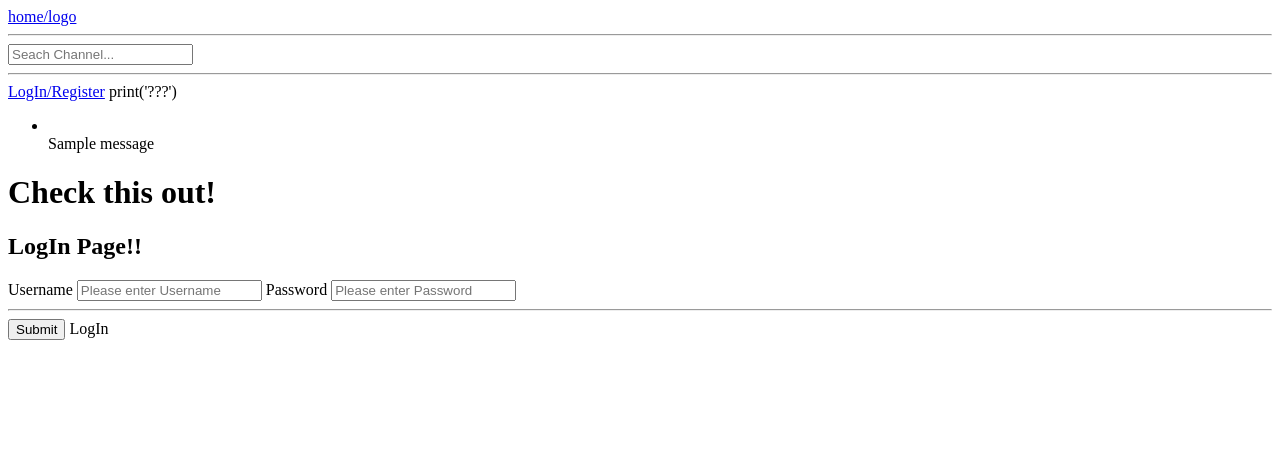
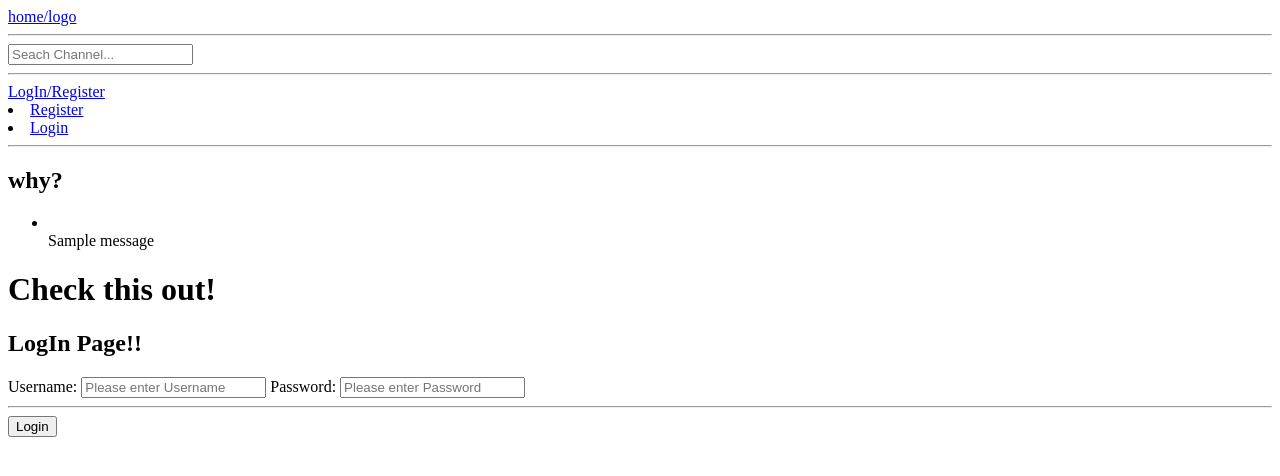
Before and after one commit to danio86/SlackBook, a Django app: template base/templates/base/register_login.html in a window 1280 px wide. Shown: the top 476 px of the page. Run offline with Django 3.2, Linux system fonts and the light colour scheme; the template is opened without the code that fills it, so the values that code supplies are empty; tables that the repository leaves empty hold one stand-in row (values such as "Sample post"); one stand-in notice (Sample message) is shown.

Commit message:
add allauth registration and login form

```diff
--- a/base/templates/base/register_login.html
+++ b/base/templates/base/register_login.html
@@ -6,14 +6,13 @@
         <form action="" method="POST">
             {% csrf_token %}
 
-            <label for="">Username</label>
-            <input type="text" placeholder="Please enter Username" name="username">
+            <label for="username">Username: </label>
+            <input id="username" type="text" placeholder="Please enter Username" name="username">
 
-            <label for="">Password</label>
-            <input type="password" placeholder="Please enter Password" name="password">
+            <label for="password">Password: </label>
+            <input id="password" type="password" placeholder="Please enter Password" name="password">
             <hr>
-            <input type="submit"> LogIn
-
+            <input type="submit" value="Login">
         </form>
     </div>
 
--- a/requirements.txt
+++ b/requirements.txt
@@ -4,8 +4,13 @@ cloudinary==1.32.0
 dj-database-url==0.5.0
 dj3-cloudinary-storage==0.0.6
 Django==3.2.18
+django-allauth==0.52.0
 django-summernote==0.8.20.0
 gunicorn==20.1.0
+oauthlib==3.2.2
 psycopg2==2.9.5
+PyJWT==2.6.0
+python3-openid==3.2.0
 pytz==2022.7.1
+requests-oauthlib==1.3.1
 sqlparse==0.4.3
--- a/slackbook_admin/urls.py
+++ b/slackbook_admin/urls.py
@@ -19,15 +19,12 @@ from django.urls import path, include
 # from base import views
 
 
-
 urlpatterns = [
     path('admin/', admin.site.urls),
     path('', include('base.urls')),
     # path('channel/', views.channel, name='channell')
     path('summernote/', include('django_summernote.urls')),
-    # path("accounts/", include("allauth.urls")),
-
-
+    path("accounts/", include("allauth.urls")),
 
     # path('summernote/', include('django_summernote.urls')),
     # this brings a text editor to the admin panel
--- a/templates/base.html
+++ b/templates/base.html
@@ -12,13 +12,27 @@
 
     {% include 'navbar.html' %}
 
+    {% if user.is_authenticated %}
+        <li class="nav-item">
+            <a class="nav-link" href="{% url 'account_logout' %}">Logout</a>
+        </li>
+    {% else %}
+        <li class="nav-item">
+            <a class="nav-link" href="{% url 'account_signup' %}">Register</a>
+        </li>
+        <li class="nav-item">
+            <a class="nav-link" href="{% url 'account_login' %}">Login</a>
+        </li>
+    {% endif %}
+
     {% if messages %}
-    print('???')
-        <ul class="messages">
-            {% for message in messages %}
-                <li></li>{{ message }}</li>
-            {% endfor %}
-        </ul>
+    <hr>
+    <h2>why?</h2>
+    <ul class="messages">
+        {% for message in messages %}
+            <li></li>{{ message }}</li>
+        {% endfor %}
+    </ul>
     {% endif %}
     <!-- ths block is copied from django documentation -->
 
--- a/templates/navbar.html
+++ b/templates/navbar.html
@@ -5,5 +5,6 @@
 <form action="{% url 'home' %}" method="GET">
     <input type="text" name="r" placeholder="Seach Channel...">
 </form>
+
 <hr>
 <a href="{% url 'register_login' %}">LogIn/Register</a>
```
Also changed, not shown: base/views.py (+10 -2 lines), slackbook_admin/settings.py (+11 -0 lines), base/migrations/0007_alter_post_options.py (added).
